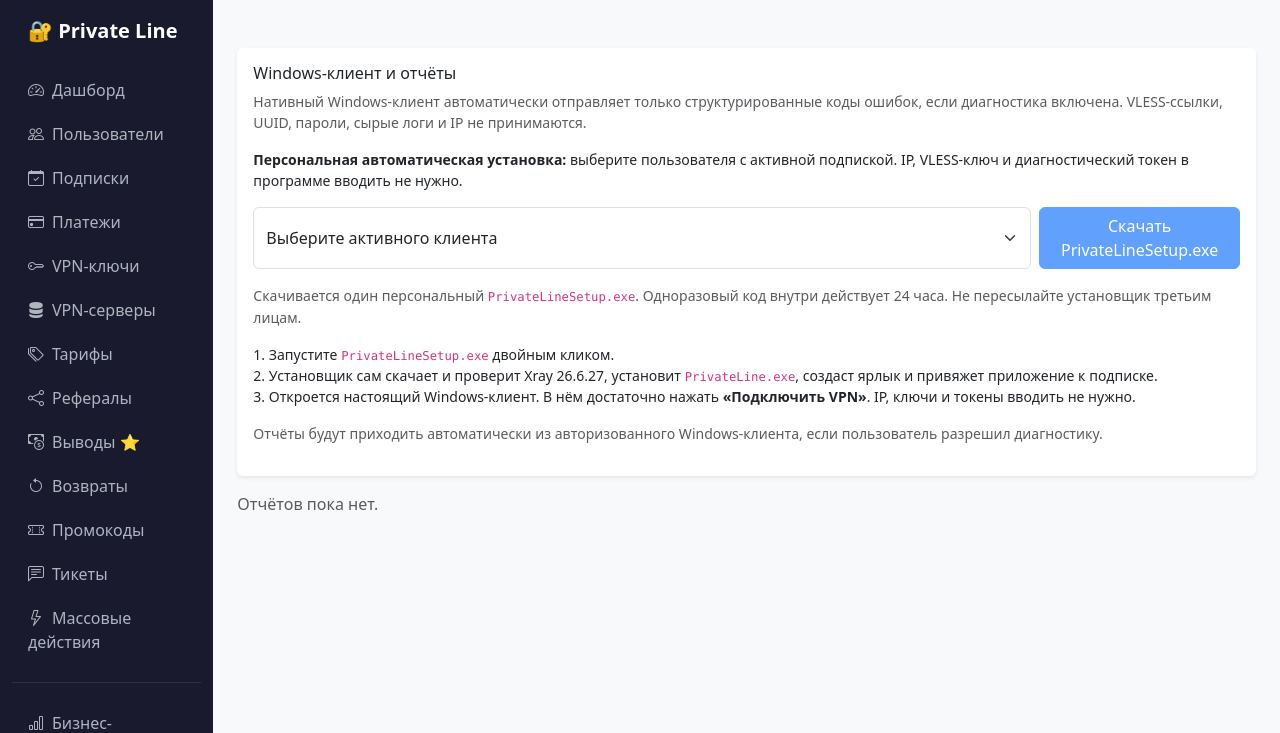
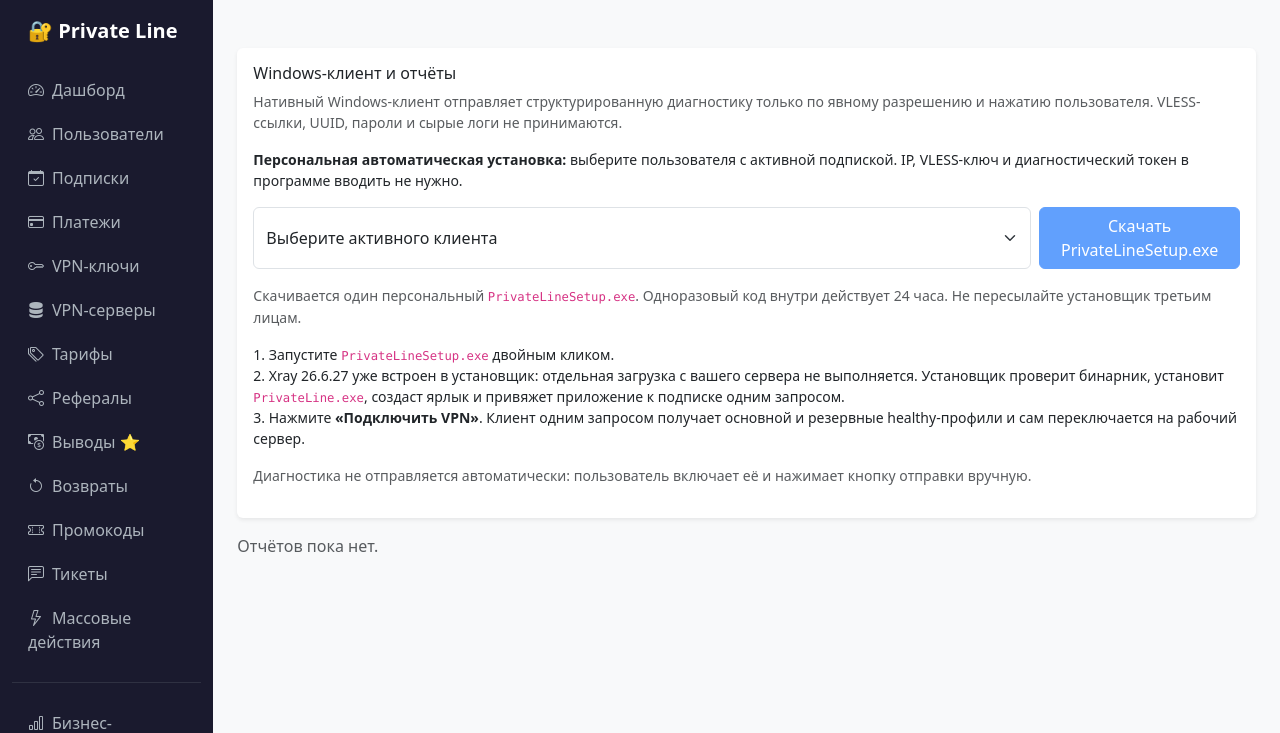
Before and after one commit to venomimonstro/Private-line-tg-claude, a FastAPI app: template admin/templates/windows_diagnostics.html in a window 1280 px wide. Shown: the top 733 px of the page. Run offline with FastAPI, Linux system fonts and the light colour scheme; the template is opened without the code that fills it, so the values that code supplies are empty; parts of the project's set-up code (start-up, migrations or seed data) failed here and were passed over.

Commit message:
docs: describe embedded Xray manual diagnostics and Windows failover

```diff
--- a/admin/templates/windows_diagnostics.html
+++ b/admin/templates/windows_diagnostics.html
@@ -2,7 +2,7 @@
 {% block content %}
 <div class="card p-3 mb-3">
   <h6>Windows-клиент и отчёты</h6>
-  <p class="text-muted small">Нативный Windows-клиент автоматически отправляет только структурированные коды ошибок, если диагностика включена. VLESS-ссылки, UUID, пароли, сырые логи и IP не принимаются.</p>
+  <p class="text-muted small">Нативный Windows-клиент отправляет структурированную диагностику только по явному разрешению и нажатию пользователя. VLESS-ссылки, UUID, пароли и сырые логи не принимаются.</p>
   <p class="small"><strong>Персональная автоматическая установка:</strong> выберите пользователя с активной подпиской. IP, VLESS-ключ и диагностический токен в программе вводить не нужно.</p>
   <form method="get" action="/admin/windows-client/personal" class="d-flex gap-2 mb-3">
     <select name="user_id" class="form-select" required aria-label="Пользователь">
@@ -16,10 +16,10 @@
   <p class="small text-muted">Скачивается один персональный <code>PrivateLineSetup.exe</code>. Одноразовый код внутри действует 24 часа. Не пересылайте установщик третьим лицам.</p>
   <div class="small mb-3">
     <div>1. Запустите <code>PrivateLineSetup.exe</code> двойным кликом.</div>
-    <div>2. Установщик сам скачает и проверит Xray 26.6.27, установит <code>PrivateLine.exe</code>, создаст ярлык и привяжет приложение к подписке.</div>
-    <div>3. Откроется настоящий Windows-клиент. В нём достаточно нажать <strong>«Подключить VPN»</strong>. IP, ключи и токены вводить не нужно.</div>
+    <div>2. Xray 26.6.27 уже встроен в установщик: отдельная загрузка с вашего сервера не выполняется. Установщик проверит бинарник, установит <code>PrivateLine.exe</code>, создаст ярлык и привяжет приложение к подписке одним запросом.</div>
+    <div>3. Нажмите <strong>«Подключить VPN»</strong>. Клиент одним запросом получает основной и резервные healthy-профили и сам переключается на рабочий сервер.</div>
   </div>
-  <p class="small text-muted">Отчёты будут приходить автоматически из авторизованного Windows-клиента, если пользователь разрешил диагностику.</p>
+  <p class="small text-muted">Диагностика не отправляется автоматически: пользователь включает её и нажимает кнопку отправки вручную.</p>
 </div>
 {% for report in reports %}
 <div class="card p-3 mb-2">
```
